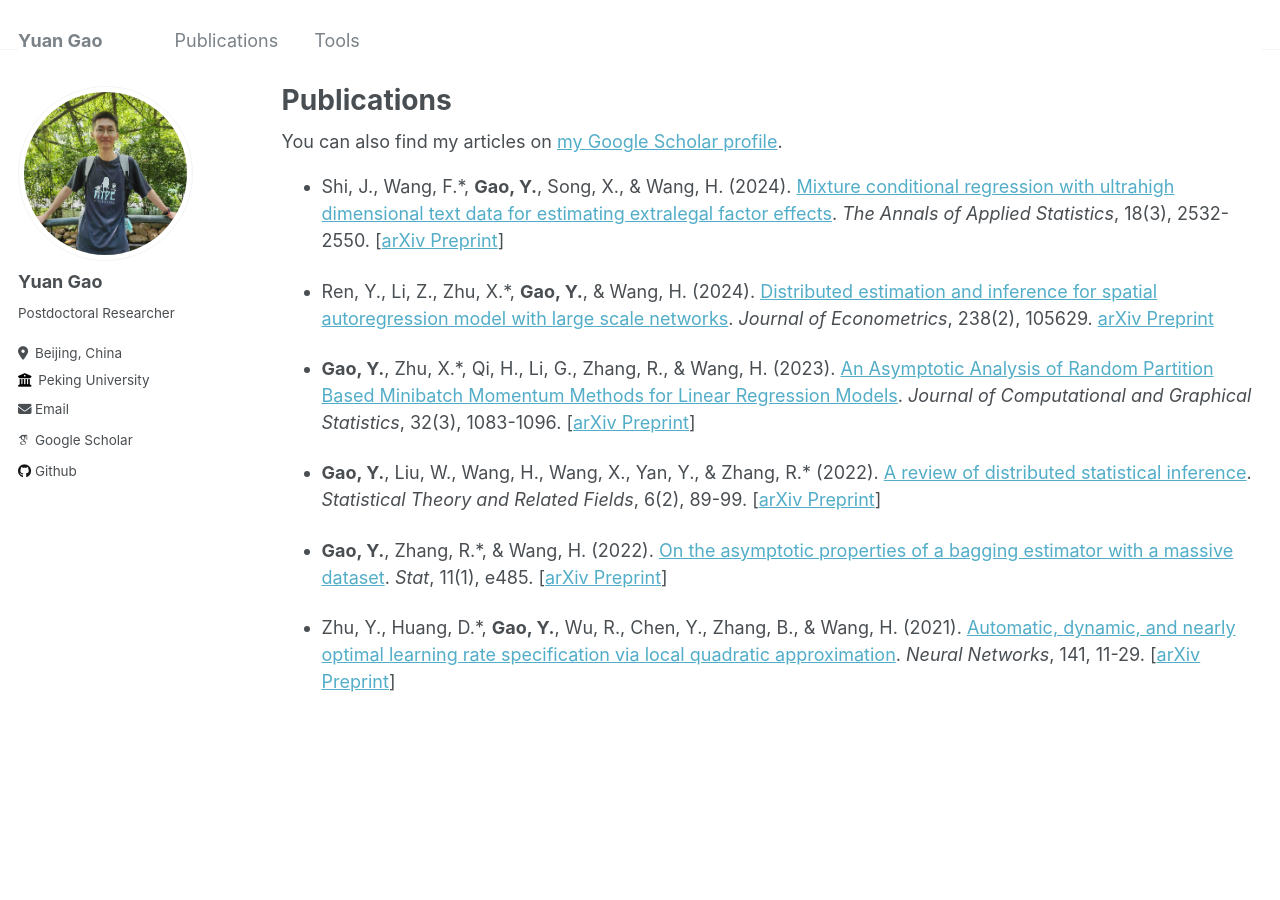
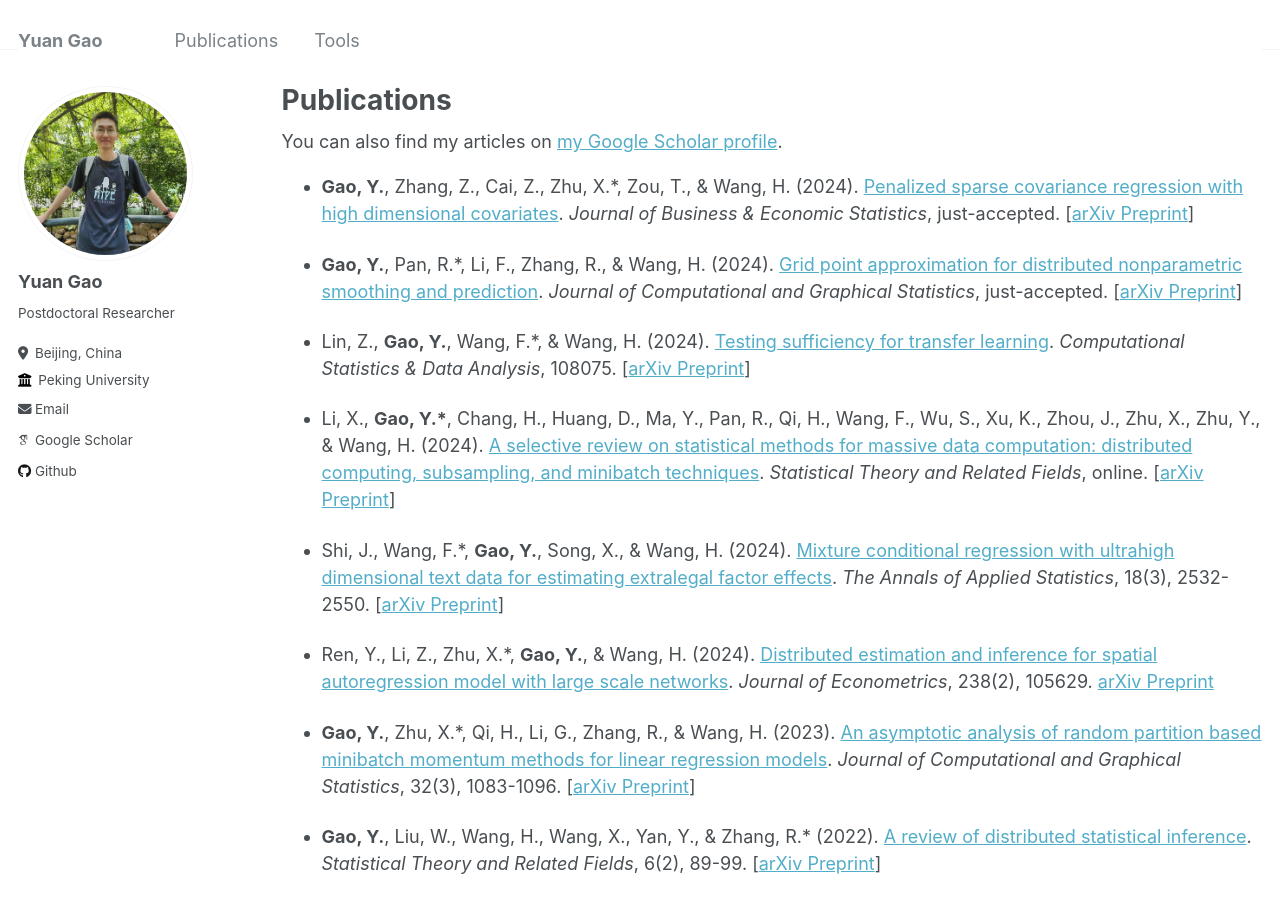
Before and after one commit to YannEmiya/YannEmiya.github.io, a Jekyll site: the page built from _pages/publications.md, in a window 1280 px wide and 900 px high. Built offline with Jekyll 4.4.1, drawn with Linux system fonts in a browser that asks for light colours; some web fonts are replaced.

Commit message:
Update publications.md

```diff
--- a/_pages/publications.md
+++ b/_pages/publications.md
@@ -9,11 +9,19 @@ author_profile: true
   <div class="wordwrap">You can also find my articles on <a href="{{site.author.googlescholar}}">my Google Scholar profile</a>.</div>
 {% endif %}
 
+- **Gao, Y.**, Zhang, Z., Cai, Z., Zhu, X.\*, Zou, T., & Wang, H. (2024). [Penalized sparse covariance regression with high dimensional covariates](https://doi.org/10.1080/07350015.2024.2415109). *Journal of Business & Economic Statistics*, just-accepted. [[arXiv Preprint](https://arxiv.org/abs/2410.04028)]
+
+- **Gao, Y.**, Pan, R.\*, Li, F., Zhang, R., & Wang, H. (2024). [Grid point approximation for distributed nonparametric smoothing and prediction](https://doi.org/10.1080/10618600.2024.2409817). *Journal of Computational and Graphical Statistics*, just-accepted. [[arXiv Preprint](https://doi.org/10.48550/arXiv.2409.14079)]
+
+- Lin, Z., **Gao, Y.**, Wang, F.\*, & Wang, H. (2024). [Testing sufficiency for transfer learning](https://doi.org/10.1016/j.csda.2024.108075). *Computational Statistics & Data Analysis*, 108075. [[arXiv Preprint](https://arxiv.org/abs/2304.05636)]
+
+- Li, X., **Gao, Y.\***, Chang, H., Huang, D., Ma, Y., Pan, R., Qi, H., Wang, F., Wu, S., Xu, K., Zhou, J., Zhu, X., Zhu, Y., & Wang, H. (2024). [A selective review on statistical methods for massive data computation: distributed computing, subsampling, and minibatch techniques](https://doi.org/10.1080/24754269.2024.2343151). *Statistical Theory and Related Fields*, online. [[arXiv Preprint](https://arxiv.org/abs/2403.11163)]
+
 - Shi, J., Wang, F.\*, **Gao, Y.**, Song, X., & Wang, H. (2024). [Mixture conditional regression with ultrahigh dimensional text data for estimating extralegal factor effects](https://doi.org/10.1214/24-AOAS1893). *The Annals of Applied Statistics*, 18(3), 2532-2550. [[arXiv Preprint](https://arxiv.org/abs/2311.07906)]
 
 - Ren, Y., Li, Z., Zhu, X.\*, **Gao, Y.**, & Wang, H. (2024). [Distributed estimation and inference for spatial autoregression model with large scale networks](https://doi.org/10.1016/j.jeconom.2023.105629). *Journal of Econometrics*, 238(2), 105629. [arXiv Preprint](https://arxiv.org/abs/2210.16634)
 
-- **Gao, Y.**, Zhu, X.\*, Qi, H., Li, G., Zhang, R., & Wang, H. (2023). [An Asymptotic Analysis of Random Partition Based Minibatch Momentum Methods for Linear Regression Models](https://www.tandfonline.com/doi/full/10.1080/10618600.2022.2143786). *Journal of Computational and Graphical Statistics*, 32(3), 1083-1096. [[arXiv Preprint](https://arxiv.org/abs/2111.01507)]
+- **Gao, Y.**, Zhu, X.\*, Qi, H., Li, G., Zhang, R., & Wang, H. (2023). [An asymptotic analysis of random partition based minibatch momentum methods for linear regression models](https://www.tandfonline.com/doi/full/10.1080/10618600.2022.2143786). *Journal of Computational and Graphical Statistics*, 32(3), 1083-1096. [[arXiv Preprint](https://arxiv.org/abs/2111.01507)]
 
 - **Gao, Y.**, Liu, W., Wang, H., Wang, X., Yan, Y., & Zhang, R.\* (2022). [A review of distributed statistical inference](https://www.tandfonline.com/doi/full/10.1080/24754269.2021.1974158). *Statistical Theory and Related Fields*, 6(2), 89-99. [[arXiv Preprint](https://arxiv.org/abs/2304.06245)]
 
```
